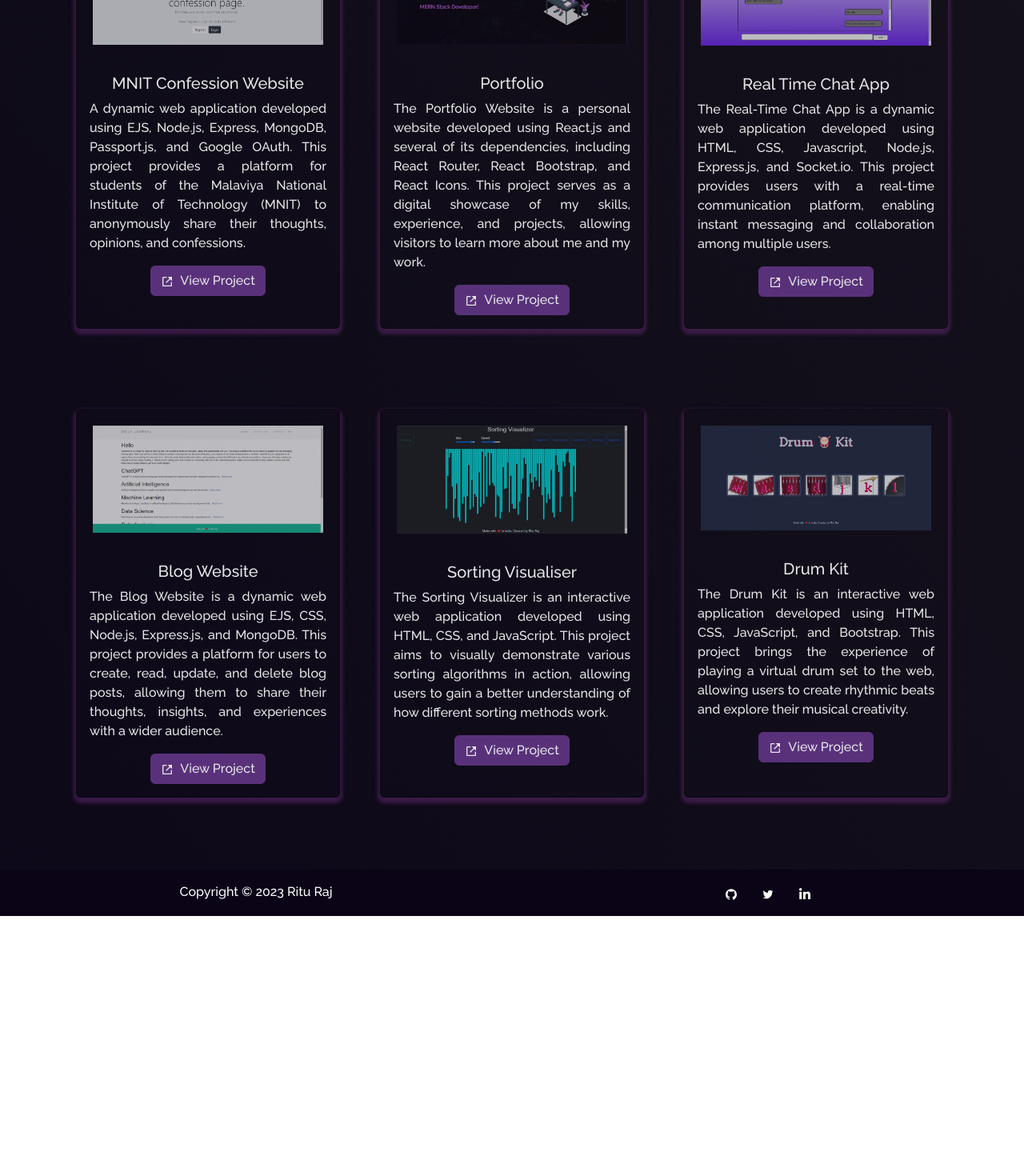
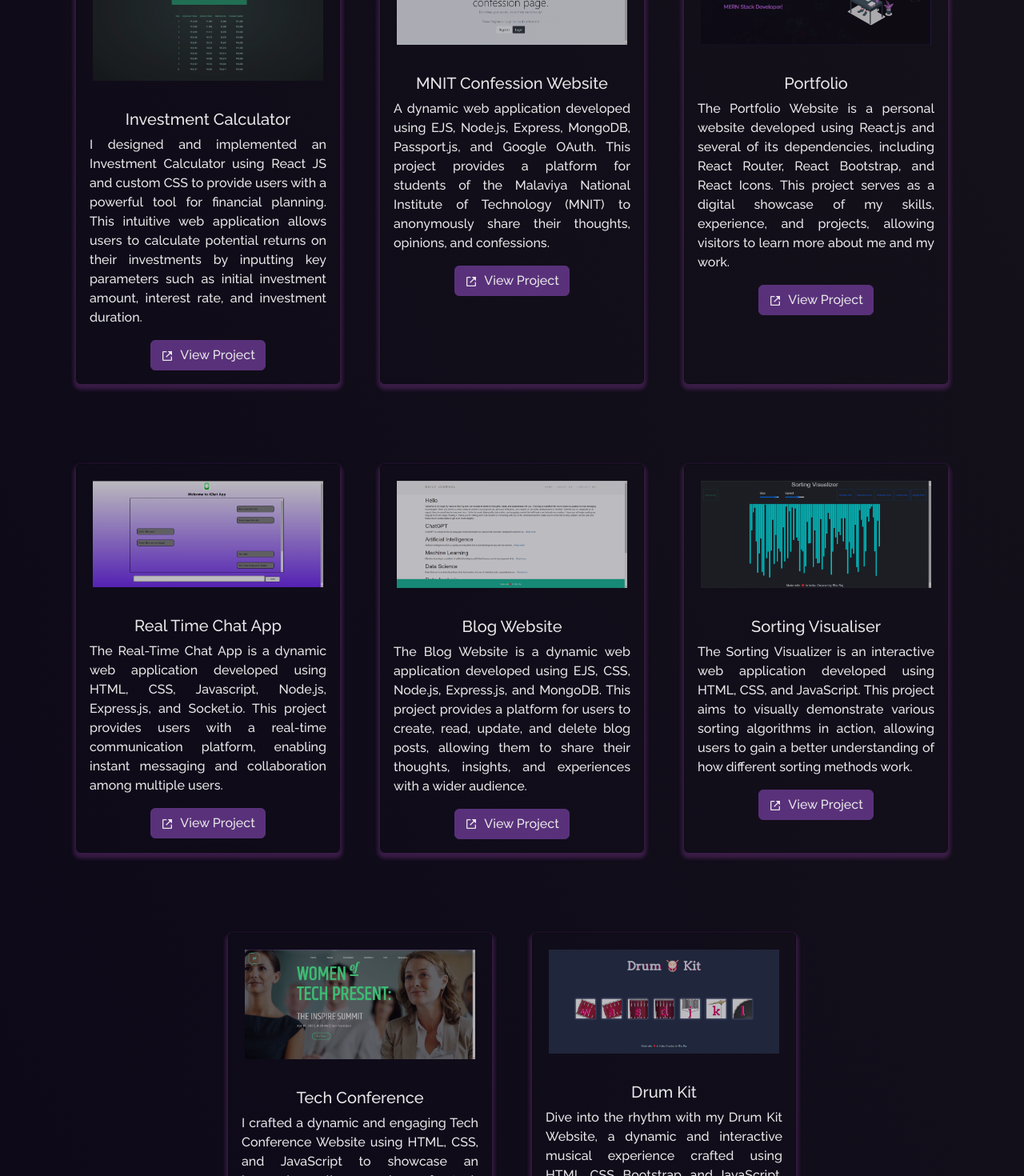
Before and after one commit to rituraj2084/My-Portfolio, a React (Create React App) app: page /project in a window 1280 px wide. Shown: the part 400-1870 px from the top of the page at 80% size. Before the commit the page ends 1545 px from the top, so only its background shows below. Built offline with nearby package versions, Linux system fonts and the light colour scheme.

Commit message:
Added investment and tech-conference projects

```diff
--- a/src/components/Projects/Projects.jsx
+++ b/src/components/Projects/Projects.jsx
@@ -4,10 +4,12 @@ import ProjectCard from "./ProjectCards";
 import Particle from "../Particles";
 import confession from "../../Assets/Projects/confession.png";
 import portfolio from "../../Assets/Projects/portfolio.png";
-import chat from "../../Assets/Projects/chat.png"
-import blog from "../../Assets/Projects/blog.png"
-import sorting from "../../Assets/Projects/sorting.png"
-import drum from "../../Assets/Projects/drum.png"
+import chat from "../../Assets/Projects/chat.png";
+import blog from "../../Assets/Projects/blog.png";
+import sorting from "../../Assets/Projects/sorting.png";
+import drum from "../../Assets/Projects/drum.png";
+import calculator from "../../Assets/Projects/investment-calculator.jpg";
+import conference from "../../Assets/Projects/tech-conference.png";
 
 function Projects() {
   return (
@@ -21,6 +23,16 @@ function Projects() {
           Here are a few projects I've worked on .
         </p>
         <Row style={{ justifyContent: "center", paddingBottom: "10px" }}>
+          <Col md={4} className="project-card">
+            <ProjectCard
+              imgPath={calculator}
+              isBlog={false}
+              title="Investment Calculator"
+              description="I designed and implemented an Investment Calculator using React JS and custom CSS to provide users with a powerful tool for financial planning. This intuitive web application allows users to calculate potential returns on their investments by inputting key parameters such as initial investment amount, interest rate, and investment duration."
+              link="https://investment-calculator-ritu.netlify.app/"
+            />
+          </Col>
+
           <Col md={4} className="project-card">
             <ProjectCard
               imgPath={confession}
@@ -73,14 +85,23 @@ function Projects() {
 
           <Col md={4} className="project-card">
             <ProjectCard
+              imgPath={conference}
+              isBlog={false}
+              title="Tech Conference"
+              description="I crafted a dynamic and engaging Tech Conference Website using HTML, CSS, and JavaScript to showcase an immersive online experience for tech enthusiasts. This platform serves as a hub for conference details, featuring information on keynote speakers, agenda, and registration. The responsive design ensures seamless navigation across various devices, while JavaScript functionalities enhance user interaction. Through this project, I aimed to provide a visually appealing and informative space for tech enthusiasts to explore, engage, and participate in the upcoming conference."
+              link="https://rituraj2084.github.io/Tech-Conference/"
+            />
+          </Col>
+
+          <Col md={4} className="project-card">
+            <ProjectCard
               imgPath={drum}
               isBlog={false}
               title="Drum Kit"
-              description="The Drum Kit is an interactive web application developed using HTML, CSS, JavaScript, and Bootstrap. This project brings the experience of playing a virtual drum set to the web, allowing users to create rhythmic beats and explore their musical creativity."
+              description="Dive into the rhythm with my Drum Kit Website, a dynamic and interactive musical experience crafted using HTML, CSS, Bootstrap, and JavaScript. This web application allows users to play a virtual drum kit, producing various beats and sounds with just a click or a tap. The responsive design ensures accessibility across devices, while Bootstrap components enhance the visual appeal and user experience. Whether you're a music enthusiast or just looking for a fun way to explore web development, this Drum Kit Website combines creativity and technology for an engaging musical journey."
               link="https://rituraj2084.github.io/drum-kit/"
             />
           </Col>
-
         </Row>
       </Container>
     </Container>
```
Also changed, not shown: src/Assets/Projects/investment-calculator.jpg (added), src/Assets/Projects/tech-conference.png (added).
